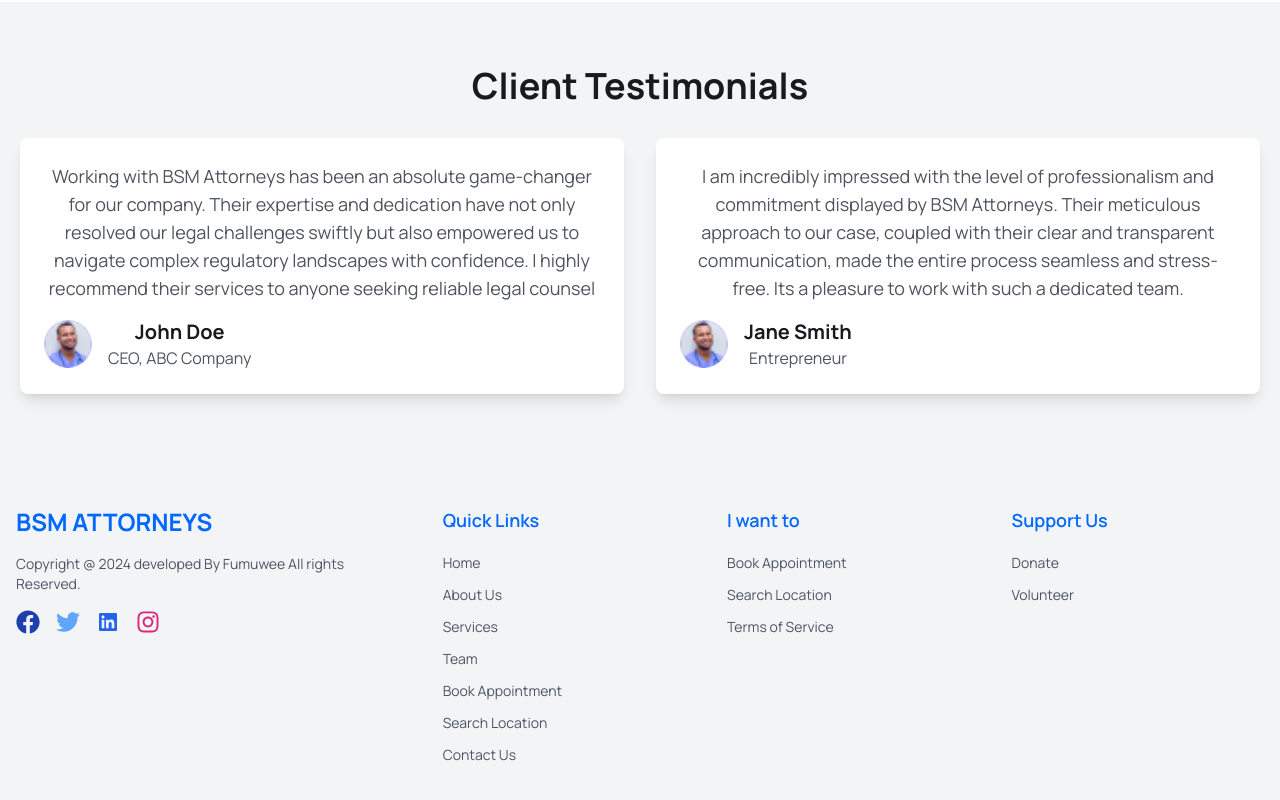
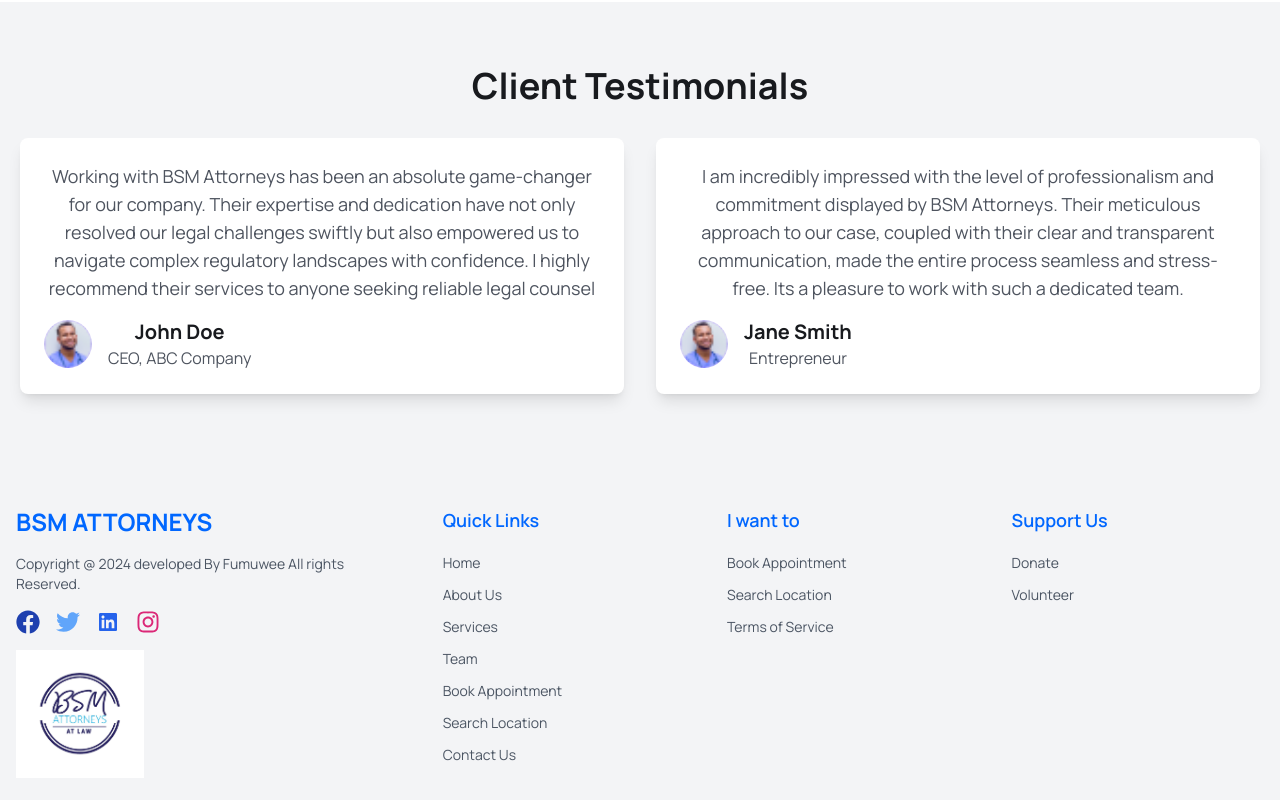
Before and after one commit to bed-com-48-19/bsm-attorneys, a React (Vite) app: page / in a window 1280 px wide. Shown: the part 3135-3935 px from the top of the page. Built offline with nearby package versions, Linux system fonts and the light colour scheme; the HTML template or start-up script is replaced by a standard one.

Commit message:
Logo added

```diff
--- a/src/components/Footer/Footer.jsx
+++ b/src/components/Footer/Footer.jsx
@@ -1,6 +1,7 @@
 import { Link } from "react-router-dom";
 import { RiLinkedinBoxFill } from "react-icons/ri";
 import { FaFacebook, FaInstagram, FaTwitter } from "react-icons/fa";
+import Logo from '../../assets/images/logo.png'; // Replace with the actual path to your logo
 
 const socialLinks = [
   {
@@ -64,7 +65,7 @@
             <p className="text-sm text-gray-600 mb-4">
               Copyright @ {year} developed By Fumuwee All rights Reserved.
             </p>
-            <div className="flex gap-4">
+            <div className="flex gap-4 mb-4">
               {socialLinks.map((link, index) => (
                 <a
                   key={index}
@@ -77,6 +78,7 @@
                 </a>
               ))}
             </div>
+            <img src={Logo} alt="Project Logo" className="w-32 h-auto" />
           </div>
 
           {/* Quick Links Sections */}
```
